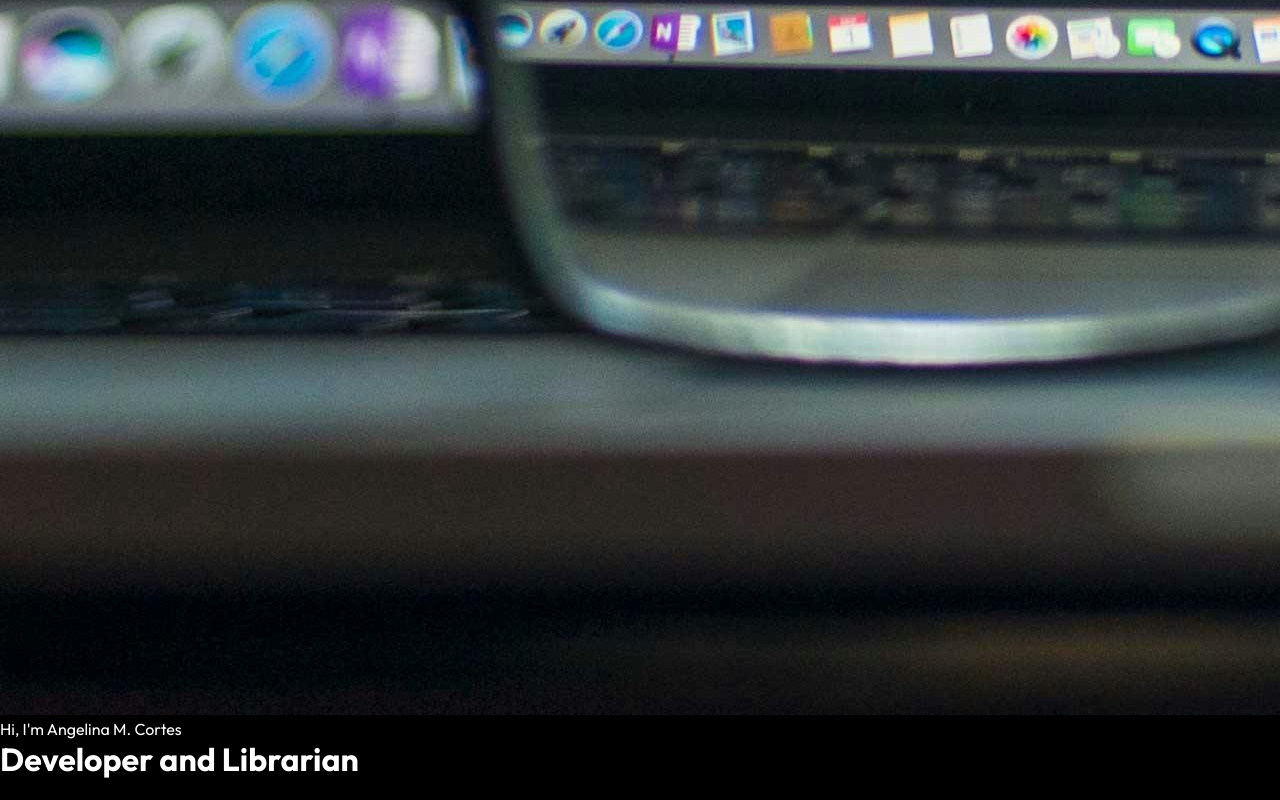
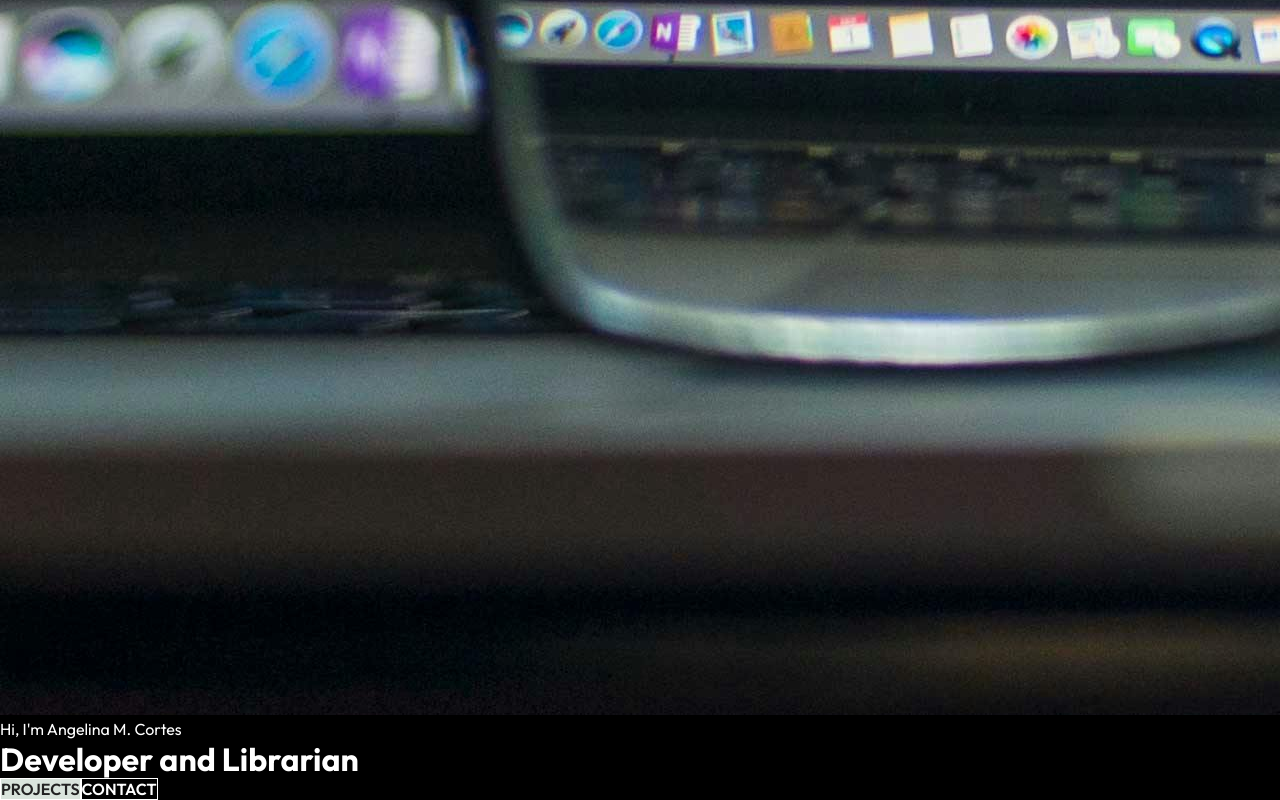
Before and after one commit to cortesporcz/cortes_portfolio, a React (Create React App) app: page / in a window 1280 px wide. Shown: the part 1871-2671 px from the top of the page. Before the commit the page ends 2650 px from the top, so only its background shows below. Built offline with nearby package versions, Linux system fonts and the light colour scheme.

Commit message:
working on homepage btns

```diff
--- a/src/components/HeroImg.js
+++ b/src/components/HeroImg.js
@@ -2,6 +2,7 @@ import "./HeroImgStyles.css";
 
 import React from 'react'
 import IntroImg from "../assets/intro-bg.jpg"
+import { Link } from "react-router-dom";
 
 const HeroImg = () => {
   return <div className="hero">
@@ -12,6 +13,9 @@ const HeroImg = () => {
             <p>Hi, I'm Angelina M. Cortes</p>
             <h1>Developer and Librarian</h1>
         </div>
+        <Link to="/project" className='btn'>Projects</Link>
+        <Link to="/contact" className='btn btn-light'>Contact</Link>
+
     </div> ;
 }
 
```
